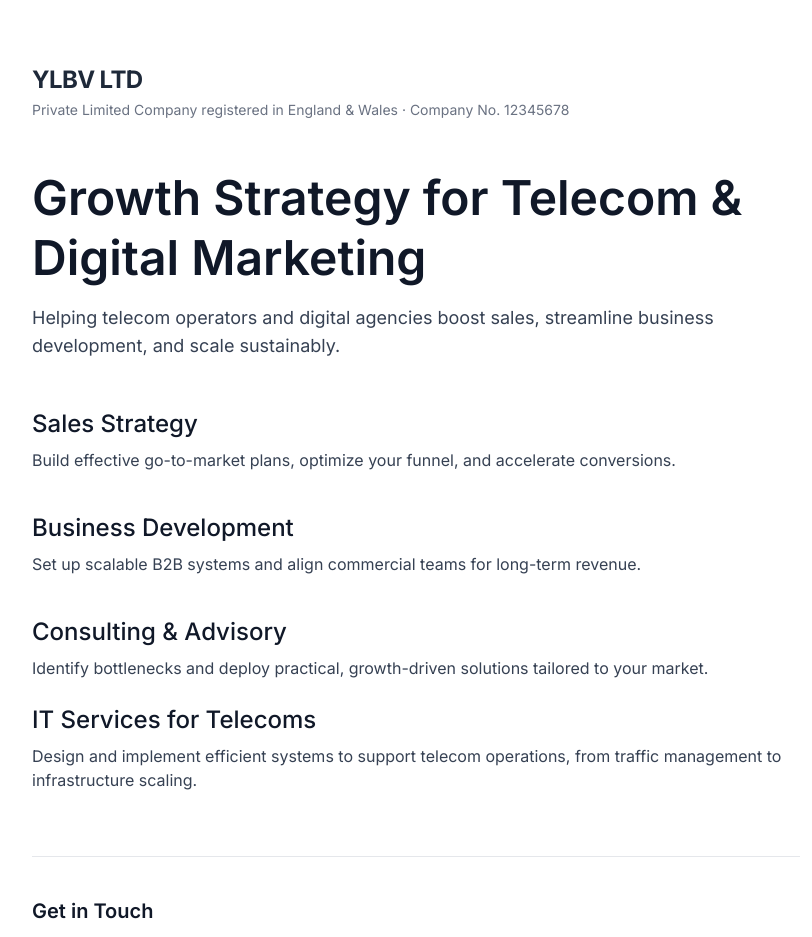
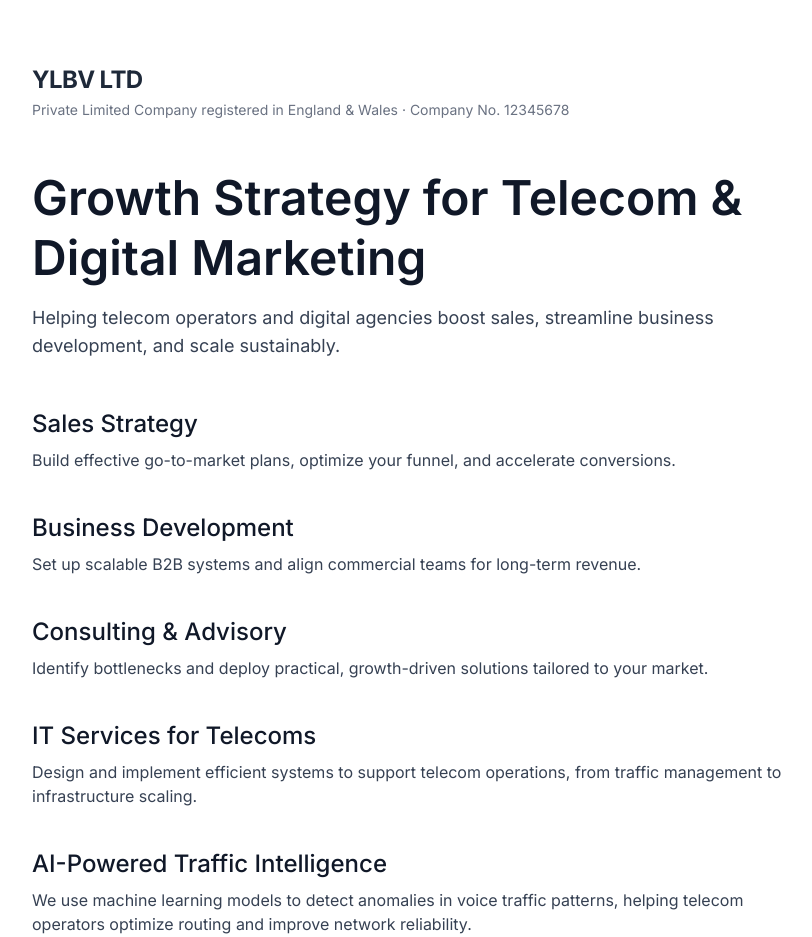
Before and after one commit to ylbv-site/ylbv-site, a Next.js app: page / in a window 1280 px wide. Shown: the top 937 px of the page, without its empty margins (224-1036 px from the left). Built offline with nearby package versions, Linux system fonts and the light colour scheme.

Commit message:
Add AI-powered traffic intelligence section
git push origin main
git push origin main
Ctrl + X   ← (exit)
Y          ← (yes, save)
Enter      ← (confirm)
git push origin main:wq
git push origin main

```diff
--- a/pages/index.tsx
+++ b/pages/index.tsx
@@ -56,10 +56,19 @@ export default function HomePage() {
               <p className="text-gray-700">
                 Identify bottlenecks and deploy practical, growth-driven solutions tailored to your market.
               </p>
+            </div>
 
-              <h3 className="text-2xl font-medium mt-6 mb-2">IT Services for Telecoms</h3>
+            <div>
+              <h3 className="text-2xl font-medium mb-2">IT Services for Telecoms</h3>
               <p className="text-gray-700">
                 Design and implement efficient systems to support telecom operations, from traffic management to infrastructure scaling.
+              </p>
+            </div>
+
+            <div>
+              <h3 className="text-2xl font-medium mb-2">AI-Powered Traffic Intelligence</h3>
+              <p className="text-gray-700">
+                We use machine learning models to detect anomalies in voice traffic patterns, helping telecom operators optimize routing and improve network reliability.
               </p>
             </div>
           </section>
@@ -68,7 +77,7 @@ export default function HomePage() {
             <h3 className="text-xl font-semibold mb-2">Get in Touch</h3>
             <p className="text-gray-700 mb-1">Andrii Sydorenko</p>
             <p className="text-gray-700 mb-1">
-              <a href="mailto:andriіsydorenko@ylbvconsulting.co.uk" className="underline text-blue-600">
+              <a href="mailto:andriisydorenko@ylbvconsulting.co.uk" className="underline text-blue-600">
                 andriisydorenko@ylbvconsulting.co.uk
               </a>
             </p>
```
